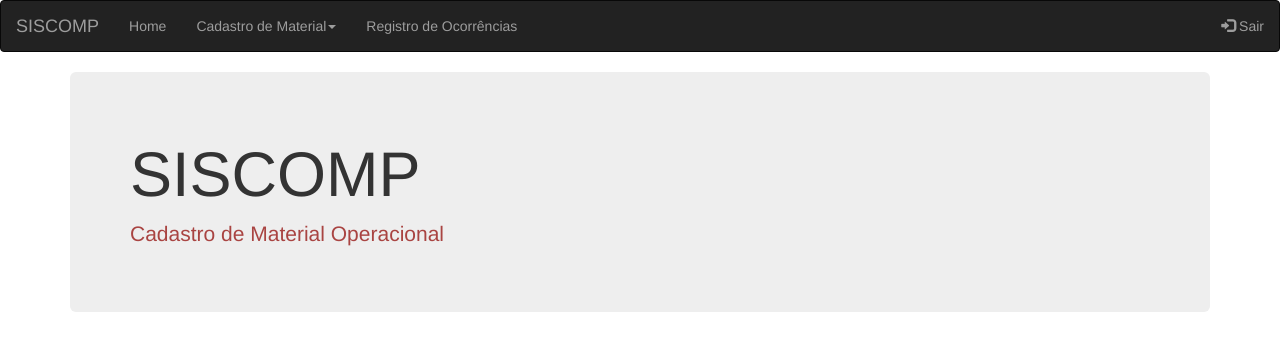
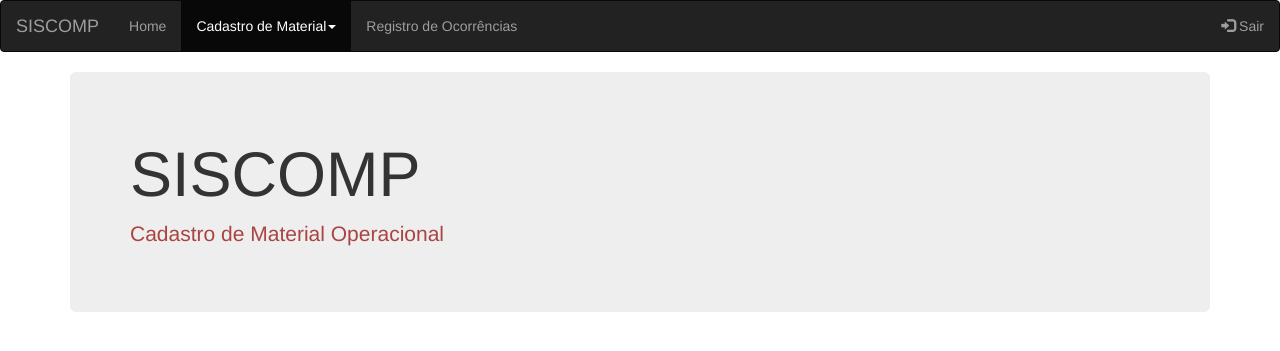
Before and after one commit to cop-bm4/controle-estoque-php, a PHP site: page /cadastro-material.php in a window 1280 px wide. Shown: the top 351 px of the page. Run offline with PHP 8.4, Linux system fonts and the light colour scheme; the visitor is signed in with stand-in values (Sample User, id 1); data that the repository does not hold is empty; some libraries are stand-ins or nearby versions.

Commit message:
controle de materiail

```diff
--- a/cadastro-material.php
+++ b/cadastro-material.php
@@ -55,10 +55,10 @@ echo "Não foi possível conectar ao banco de dados";
     </div>
     <ul class="nav navbar-nav">
       <li ><a href="http://mytestsite-com-br.umbler.net/home.php">Home</a></li>
-      <li class="dropdown">
+      <li class= "active" class="dropdown">
         <a class="dropdown-toggle" data-toggle="dropdown" href="http://mytestsite-com-br.umbler.net/cadastro-material.php">Cadastro de Material<span class="caret"></span></a>
         <ul class="dropdown-menu">
-          <li><a href="#">Material</a></li>
+          <li><a href="http://mytestsite-com-br.umbler.net/cadastro-material.php" >Material</a></li>
           <li><a href="#">VTRS</a></li>
           <li><a href="#">Embarcações</a></li>
         </ul>
```
